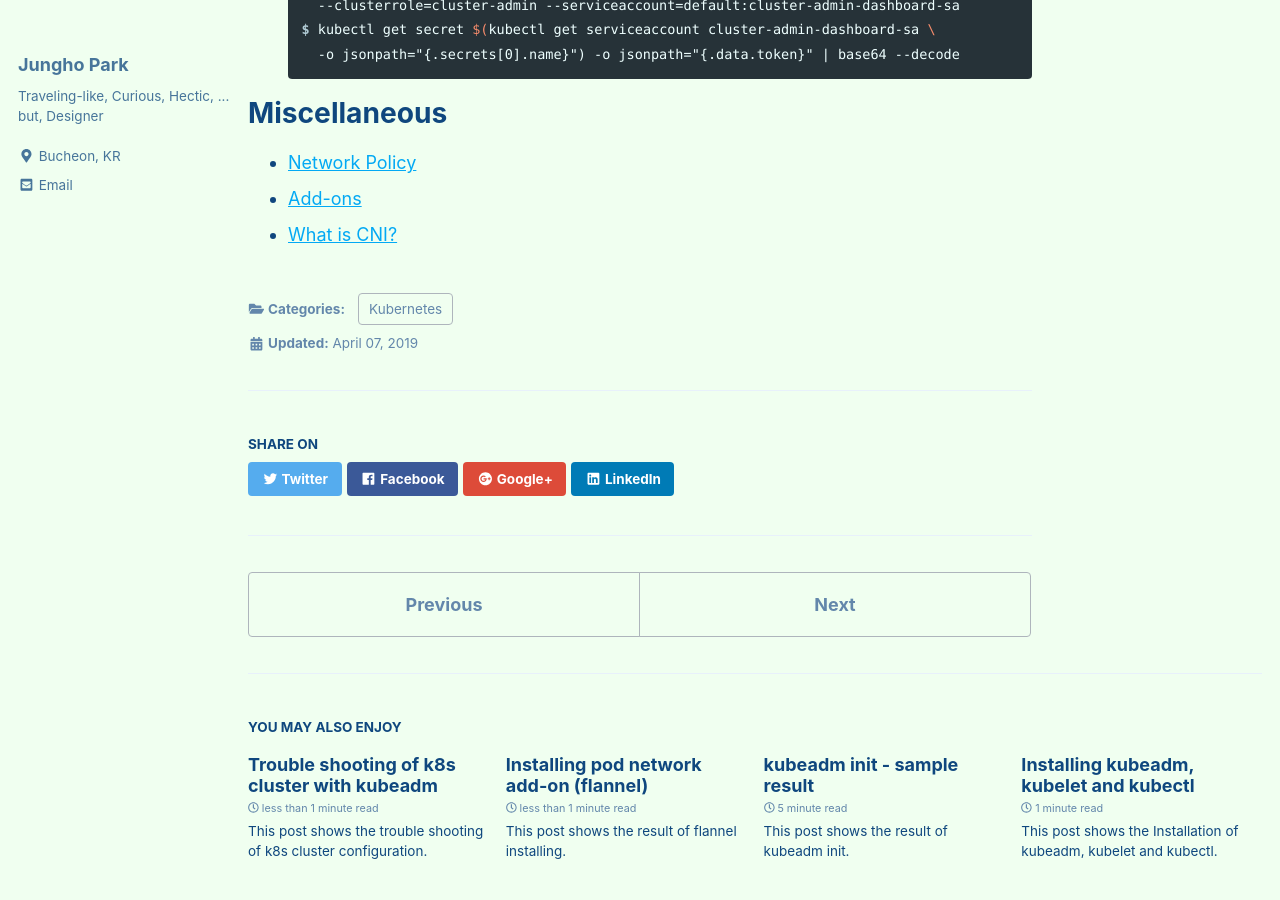
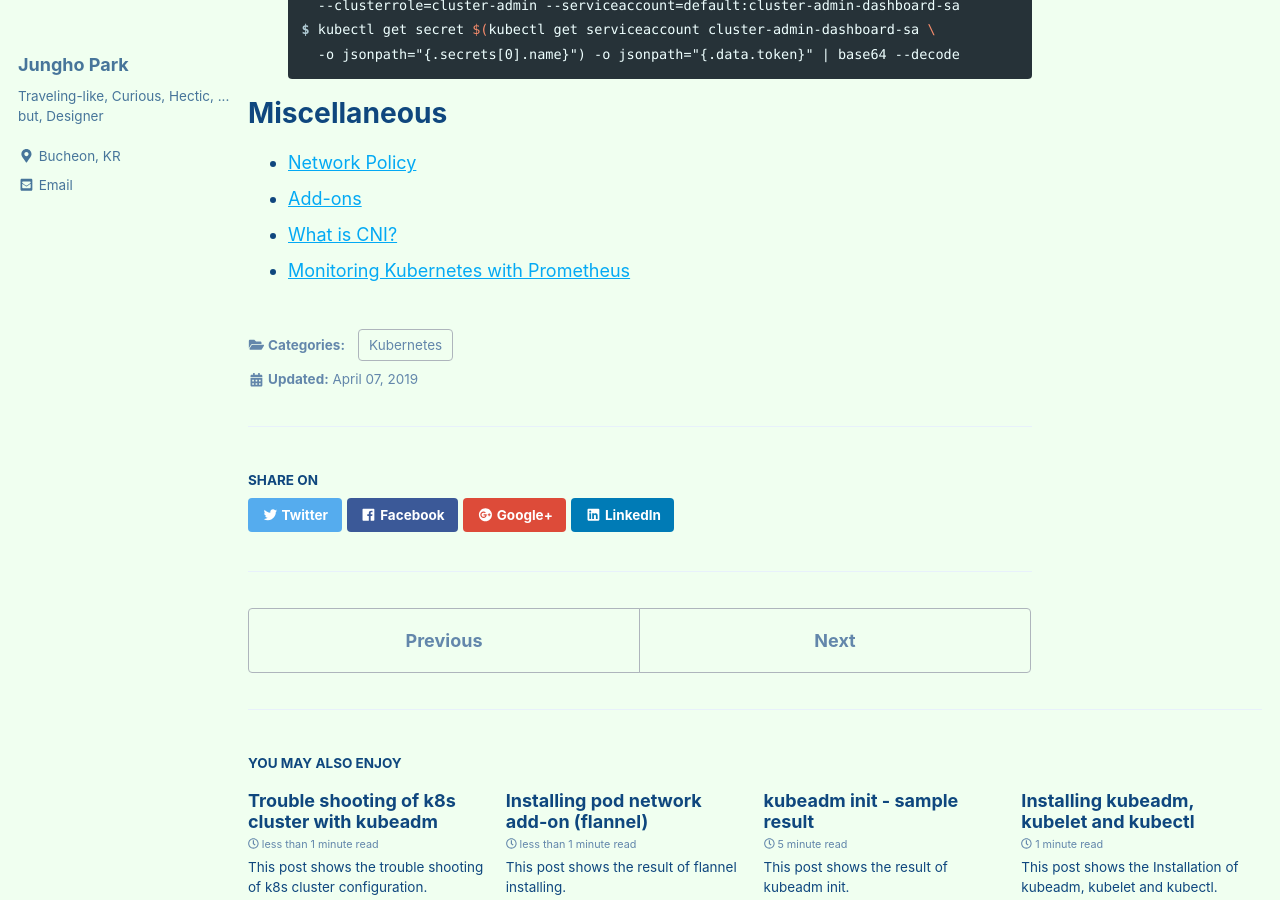
Before and after one commit to unipark00/tekrepo, a Jekyll site: the page built from _posts/2019-04-07-configure-k8s-cluster.md, in a window 1280 px wide and 900 px high, scrolled down 3643 px. Built offline with Jekyll 4.4.1, drawn with Linux system fonts in a browser that asks for light colours; cached includes are drawn as plain includes.

Commit message:
Update 2019-04-07-configure-k8s-cluster.md

```diff
--- a/_posts/2019-04-07-configure-k8s-cluster.md
+++ b/_posts/2019-04-07-configure-k8s-cluster.md
@@ -113,3 +113,4 @@ $ kubectl get secret $(kubectl get serviceaccount cluster-admin-dashboard-sa \
 * [Network Policy](https://kubernetes.io/docs/concepts/services-networking/network-policies/)
 * [Add-ons](https://kubernetes.io/docs/concepts/cluster-administration/addons/)
 * [What is CNI?](https://github.com/containernetworking/cni#cni---the-container-network-interface)
+* [Monitoring Kubernetes with Prometheus](https://linuxacademy.com/blog/kubernetes/running-prometheus-on-kubernetes/?utm_source=website&utm_medium=blog&utm_campaign=2019_kubernetes)
```
